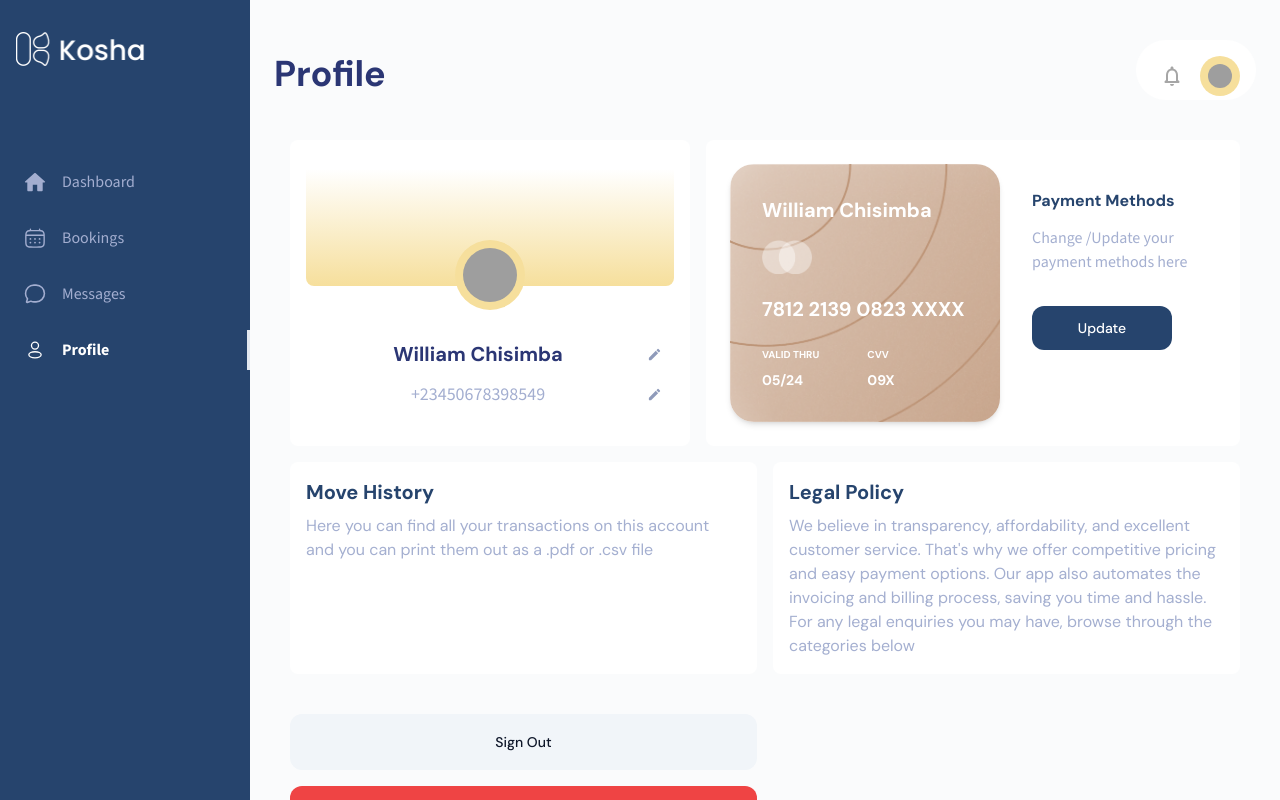
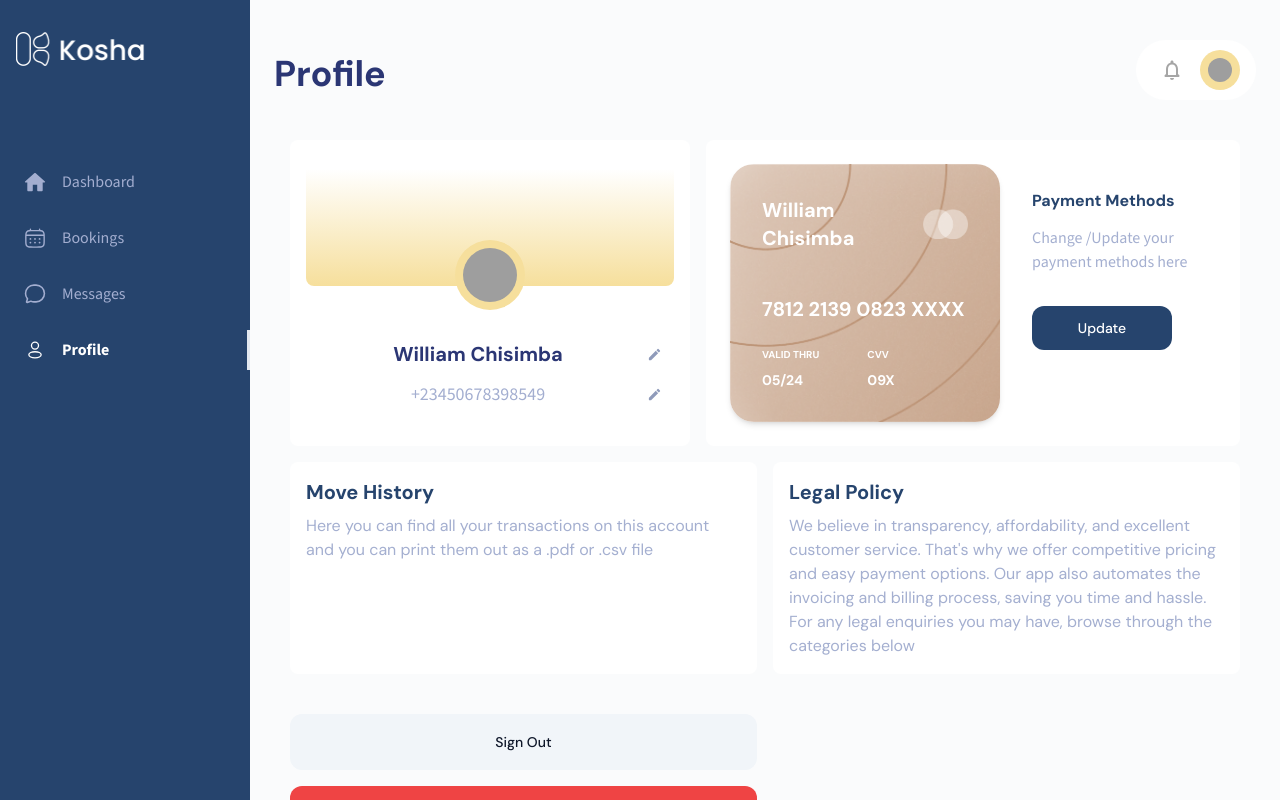
Before and after one commit to thisisjagora/kosha, a Next.js app: page /profile in a window 1280 px wide. Built offline with nearby package versions, Linux system fonts and the light colour scheme; grey boxes are pictures that could not be loaded.

Commit message:
fix: password input

```diff
--- a/src/components/layout/index.tsx
+++ b/src/components/layout/index.tsx
@@ -35,5 +35,5 @@ export const Layout:FC<PropsWithChildren> = ({ children }) => {
       )
 }
 
-export const Row:FC<HTMLAttributes<HTMLDivElement>> = ({...rest}) => <div {...rest} className={cn("flex gap-2 flex-wrap", rest.className)} />
+export const Row:FC<HTMLAttributes<HTMLDivElement>> = ({...rest}) => <div {...rest} className={cn("flex gap-2", rest.className)} />
 export const Column:FC<HTMLAttributes<HTMLDivElement>> = ({...rest}) => <div {...rest} className={cn("flex flex-col gap-2", rest.className)} />
```
